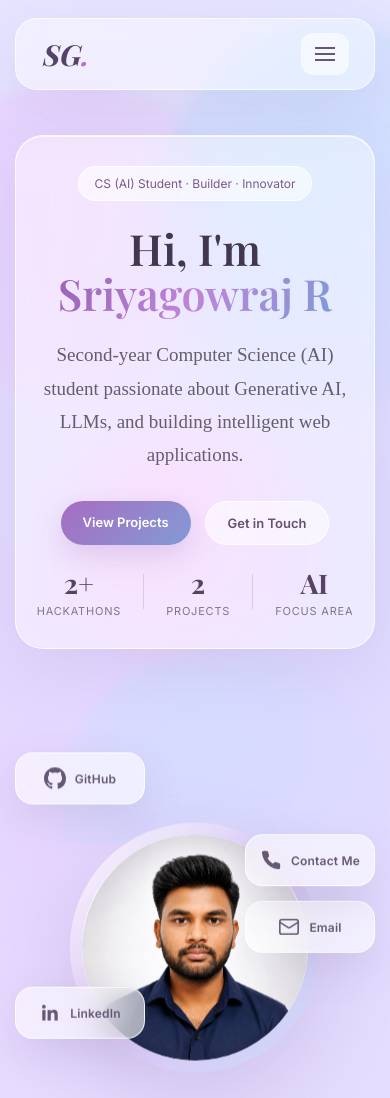
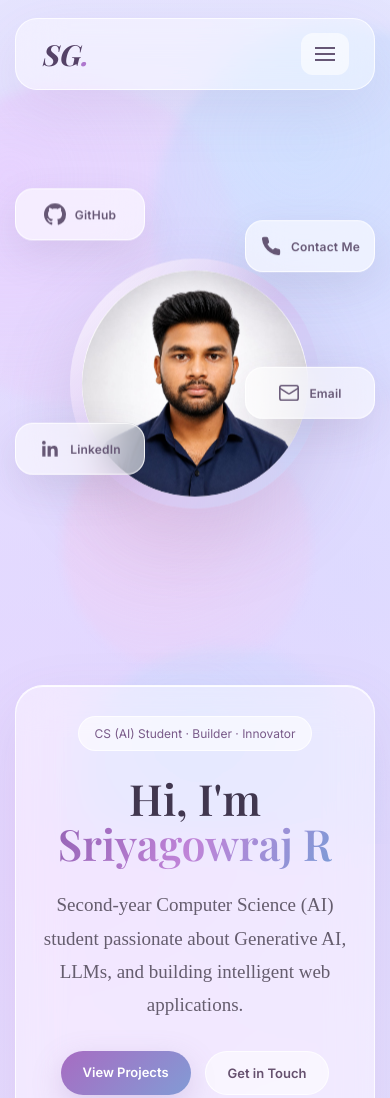
Before and after one commit to yagow24/my_portfolio, a plain HTML site: page index.html in a window 390 px wide. Shown: the top 1098 px of the page. Drawn offline with nearby package versions, Linux system fonts and the light colour scheme; a web font is replaced by a local one.

Commit message:
Adjust positioning of chip elements and hero visual

```diff
--- a/styles.css
+++ b/styles.css
@@ -885,7 +885,7 @@ a {
   }
 
   .chip-2 {
-      top: 42%;
+      top: 48%;
       right: 0;
       bottom: auto;
   }
@@ -896,7 +896,7 @@ a {
   }
 
   .chip-4 {
-      top: 30%;
+      top: 20%;
       right: 0;
   }
 
@@ -1532,7 +1532,7 @@ footer small {
 
   .hero-visual {
 
-      order: initial;
+      order: -1;
   }
 
 
```
